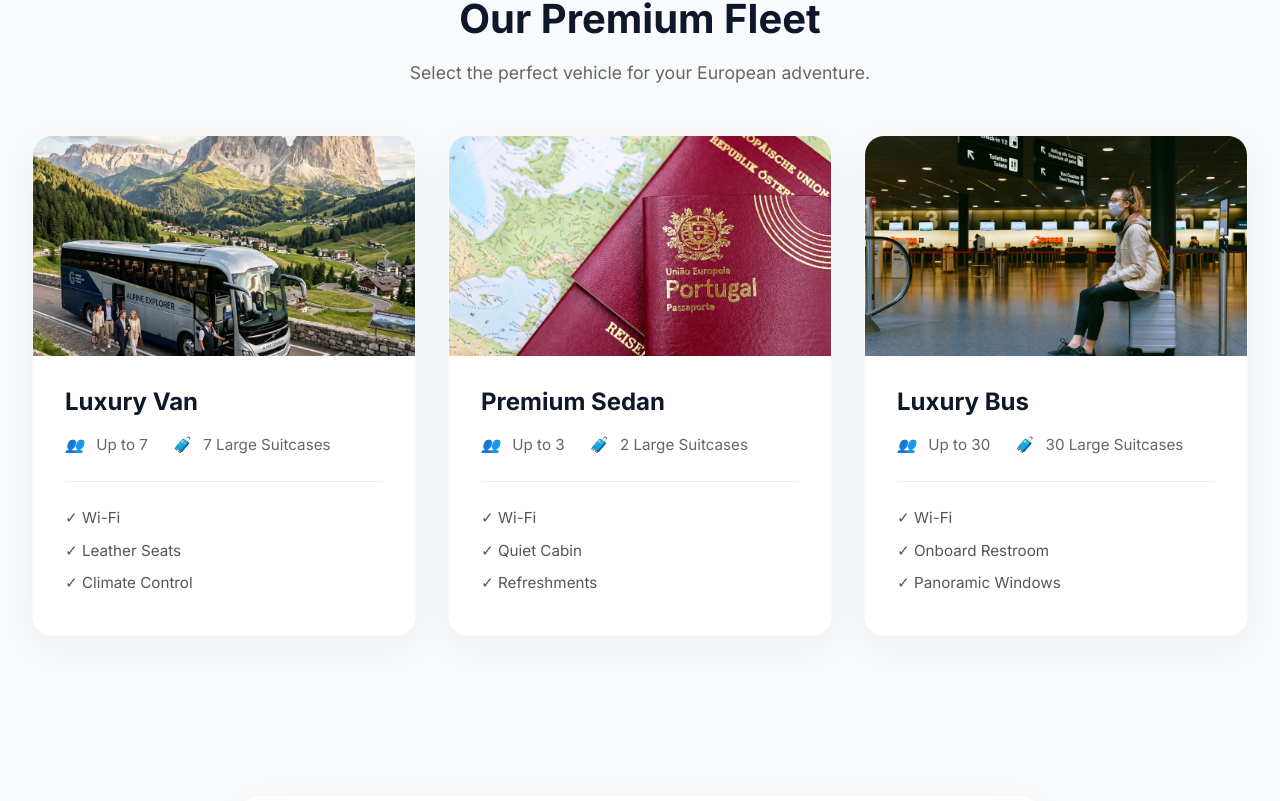
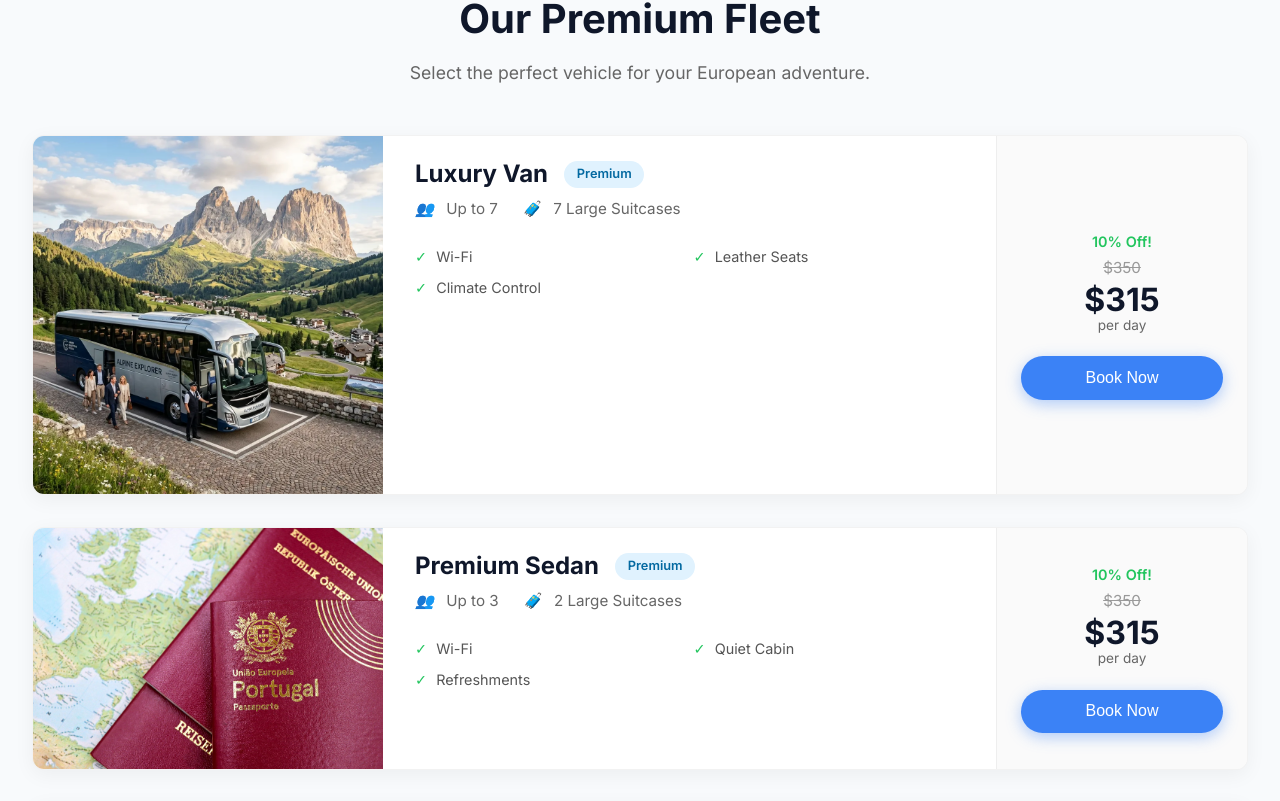
Before and after one commit to AMGRPrabhatha/eutours, a React (Vite) app: page /book-vehicle in a window 1280 px wide. Shown: the part 555-1356 px from the top of the page. Built offline with nearby package versions, Linux system fonts and the light colour scheme.

Commit message:
Redesign vehicle cards to horizontal list layout for desktop

```diff
--- a/src/assets/css/styles.css
+++ b/src/assets/css/styles.css
@@ -2833,29 +2833,29 @@ ul {
   font-size: 1.1rem;
 }
 
-.fleet-grid {
-  display: grid;
-  grid-template-columns: repeat(auto-fit, minmax(300px, 1fr));
+.fleet-list {
+  display: flex;
+  flex-direction: column;
   gap: 2rem;
-  margin-top: 3rem;
 }
 
 .fleet-card {
+  display: flex;
   background: var(--white);
-  border-radius: 20px;
+  border-radius: 12px;
   overflow: hidden;
-  box-shadow: 0 10px 40px rgba(0,0,0,0.05);
-  border: 1px solid rgba(0,0,0,0.02);
-  transition: transform 0.4s cubic-bezier(0.175, 0.885, 0.32, 1.275), box-shadow 0.4s ease;
+  box-shadow: 0 5px 20px rgba(0,0,0,0.05);
+  border: 1px solid rgba(0,0,0,0.05);
+  transition: transform 0.3s ease, box-shadow 0.3s ease;
 }
 
 .fleet-card:hover {
-  transform: translateY(-10px) scale(1.02);
-  box-shadow: 0 25px 50px rgba(0,0,0,0.1);
+  transform: translateY(-5px);
+  box-shadow: 0 15px 35px rgba(0,0,0,0.1);
 }
 
 .fleet-img-wrapper {
-  height: 220px;
+  flex: 0 0 350px;
   overflow: hidden;
 }
 
@@ -2871,13 +2871,31 @@ ul {
 }
 
 .fleet-details {
-  padding: 2rem;
-}
-
-.fleet-details h3 {
+  flex: 1;
+  padding: 1.5rem 2rem;
+  border-right: 1px solid #eee;
+}
+
+.fleet-details-header {
+  display: flex;
+  align-items: center;
+  gap: 1rem;
+  margin-bottom: 0.5rem;
+}
+
+.fleet-details-header h3 {
   font-size: 1.5rem;
   color: var(--primary);
-  margin-bottom: 1rem;
+  margin: 0;
+}
+
+.fleet-badge {
+  background: #e0f2fe;
+  color: #0369a1;
+  padding: 0.2rem 0.8rem;
+  border-radius: 20px;
+  font-size: 0.8rem;
+  font-weight: 600;
 }
 
 .fleet-specs {
@@ -2896,14 +2914,94 @@ ul {
   list-style: none;
   padding: 0;
   margin: 0;
-  border-top: 1px solid #eee;
-  padding-top: 1.5rem;
+  display: grid;
+  grid-template-columns: 1fr 1fr;
+  gap: 0.5rem;
 }
 
 .fleet-features li {
-  margin-bottom: 0.5rem;
   color: #555;
+  font-size: 0.9rem;
+}
+
+.fleet-action {
+  flex: 0 0 250px;
+  padding: 1.5rem;
+  display: flex;
+  flex-direction: column;
+  justify-content: center;
+  align-items: center;
+  text-align: center;
+  background: #fafafa;
+}
+
+.fleet-price-placeholder {
+  margin-bottom: 1.5rem;
+}
+
+.fleet-price-placeholder .discount {
+  display: block;
+  color: #22c55e;
+  font-weight: 600;
+  font-size: 0.9rem;
+  margin-bottom: 0.2rem;
+}
+
+.fleet-price-placeholder .price-strike {
+  display: block;
+  color: #999;
+  text-decoration: line-through;
   font-size: 0.95rem;
+}
+
+.fleet-price-placeholder .price-current {
+  font-size: 2rem;
+  font-weight: 700;
+  color: var(--primary);
+  line-height: 1;
+  margin-top: 0.2rem;
+}
+
+.fleet-price-placeholder .per-day {
+  display: block;
+  font-size: 0.85rem;
+  color: #666;
+  font-weight: 400;
+  margin-top: 0.2rem;
+}
+
+.btn-book-now {
+  width: 100%;
+}
+
+@media (max-width: 992px) {
+  .fleet-card {
+    flex-direction: column;
+  }
+  .fleet-img-wrapper {
+    flex: auto;
+    height: 250px;
+  }
+  .fleet-details {
+    border-right: none;
+    border-bottom: 1px solid #eee;
+  }
+  .fleet-action {
+    flex: auto;
+    flex-direction: row;
+    justify-content: space-between;
+    align-items: center;
+    background: var(--white);
+    padding: 1.5rem 2rem;
+  }
+  .fleet-price-placeholder {
+    margin-bottom: 0;
+    text-align: left;
+  }
+  .btn-book-now {
+    width: auto;
+    padding: 0.8rem 2rem;
+  }
 }
 
 /* Booking Form Section */
--- a/src/pages/BookVehicle.jsx
+++ b/src/pages/BookVehicle.jsx
@@ -79,7 +79,7 @@ const BookVehicle = () => {
           </motion.div>
 
           <motion.div
-            className="fleet-grid"
+            className="fleet-list"
             initial="hidden"
             whileInView="visible"
             viewport={{ once: true, amount: 0.2 }}
@@ -91,16 +91,34 @@ const BookVehicle = () => {
                   <img src={vehicle.image} alt={vehicle.name} className="fleet-img" />
                 </div>
                 <div className="fleet-details">
-                  <h3>{vehicle.name}</h3>
+                  <div className="fleet-details-header">
+                    <h3>{vehicle.name}</h3>
+                    <span className="fleet-badge">Premium</span>
+                  </div>
                   <div className="fleet-specs">
                     <span><i className="icon-users">👥</i> {vehicle.passengers}</span>
                     <span><i className="icon-luggage">🧳</i> {vehicle.luggage}</span>
                   </div>
                   <ul className="fleet-features">
                     {vehicle.features.map((feature, idx) => (
-                      <li key={idx}>✓ {feature}</li>
+                      <li key={idx}>
+                        <span style={{ color: '#22c55e', marginRight: '5px' }}>✓</span> {feature}
+                      </li>
                     ))}
                   </ul>
+                </div>
+                <div className="fleet-action">
+                  <div className="fleet-price-placeholder">
+                    <span className="discount">10% Off!</span>
+                    <span className="price-strike">$350</span>
+                    <div className="price-current">$315 <span className="per-day">per day</span></div>
+                  </div>
+                  <button
+                    className="btn btn-primary btn-book-now"
+                    onClick={() => document.getElementById('booking-form-section').scrollIntoView({ behavior: 'smooth' })}
+                  >
+                    Book Now
+                  </button>
                 </div>
               </motion.div>
             ))}
@@ -109,7 +127,7 @@ const BookVehicle = () => {
       </section>
 
       {/* Booking Form Section */}
-      <section className="booking-form-section bg-light section-padding">
+      <section id="booking-form-section" className="booking-form-section bg-light section-padding">
         <div className="container">
           <div className="booking-form-container">
             <motion.div
```
